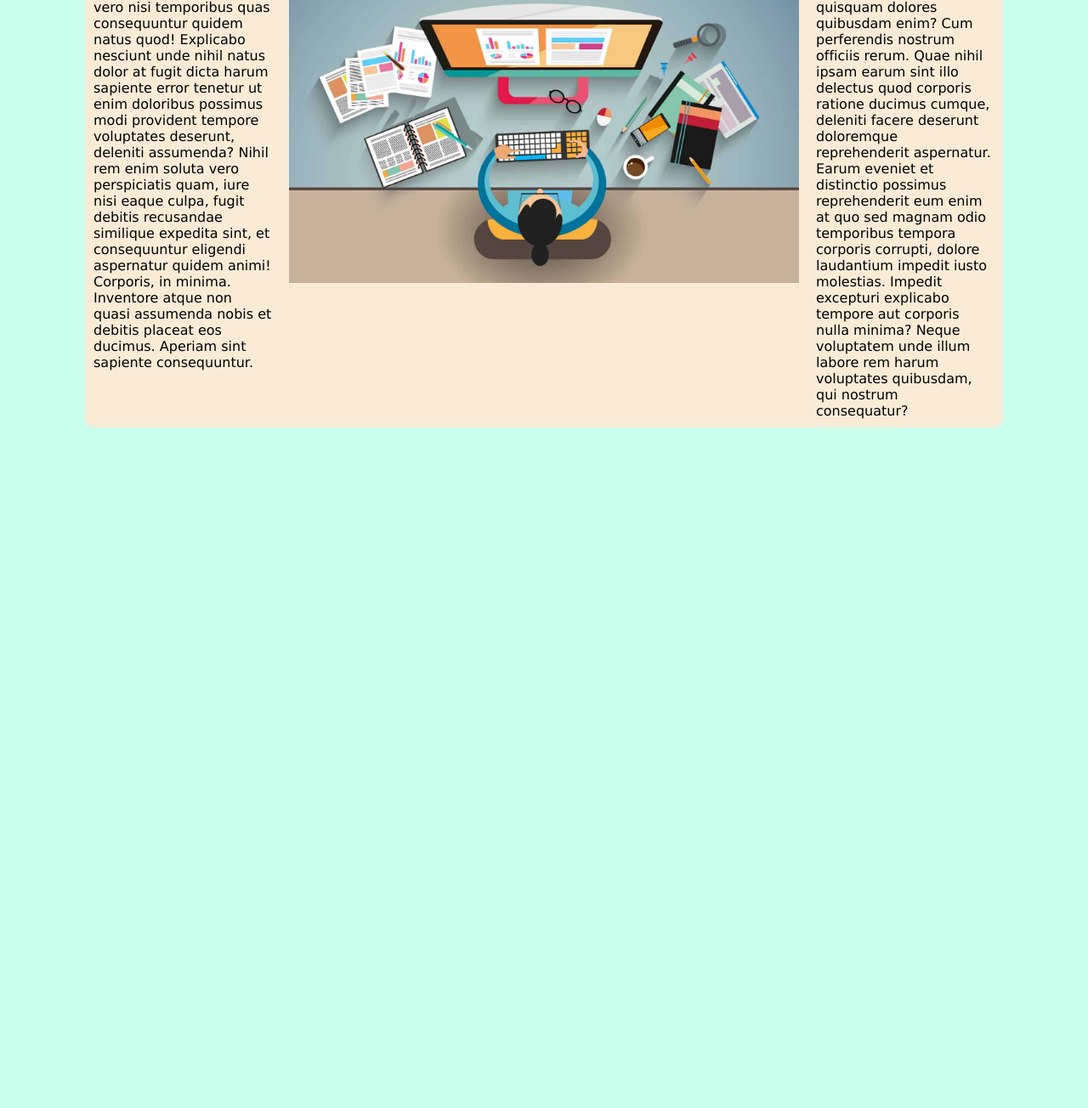
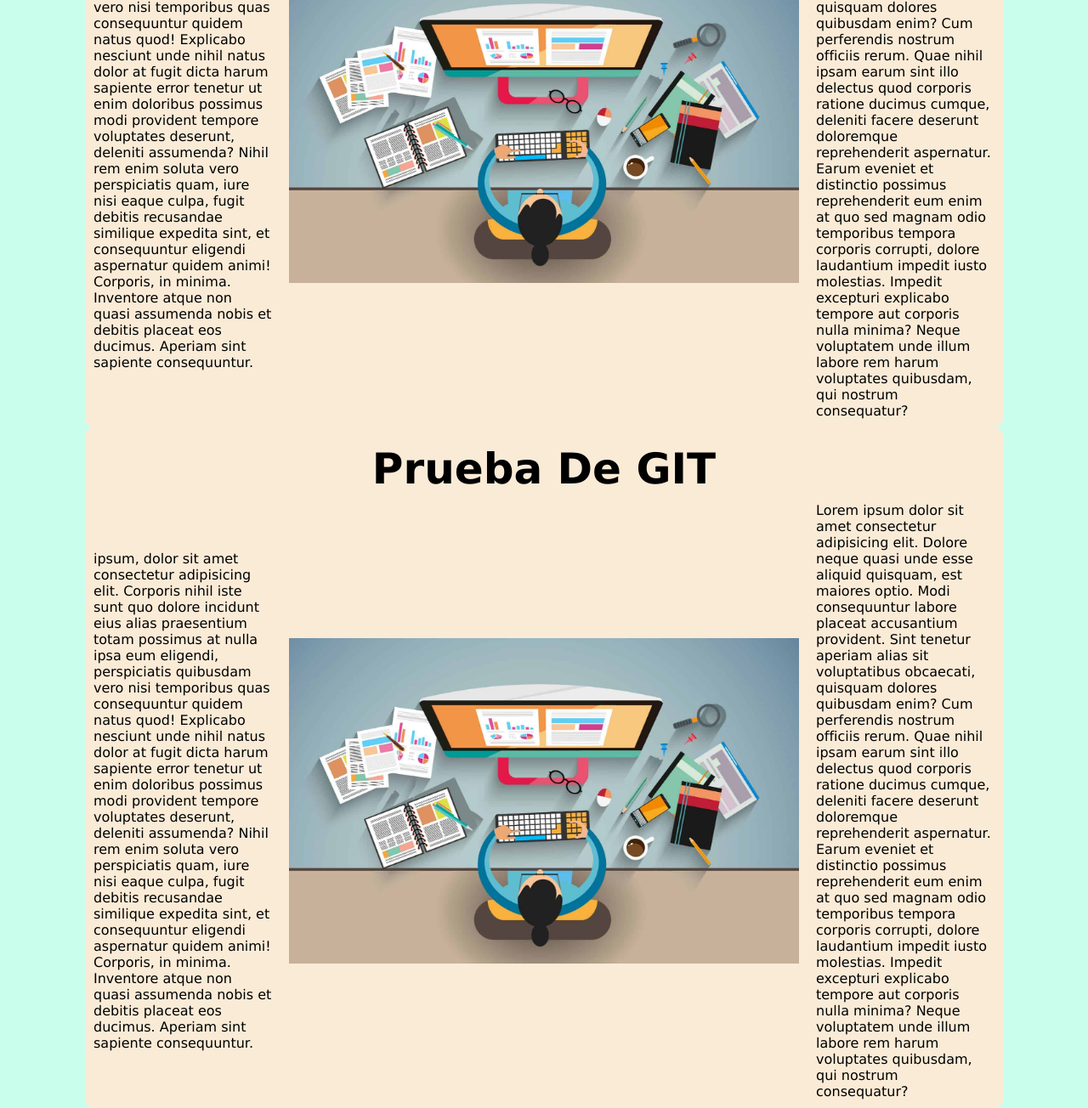
Before and after one commit to Martinrosi/git, a plain HTML site: page index.html in a window 1280 px wide. Shown: the part 347-1651 px from the top of the page at 85% size. Before the commit the page ends 850 px from the top, so only its background shows below. Drawn offline with Linux system fonts and the light colour scheme.

Commit message:
Update index.html
Añadimos una nueva sección

```diff
--- a/index.html
+++ b/index.html
@@ -26,8 +26,14 @@
                 <img src="./img/imagendiseno.jpeg" alt="Prueba" width="600px">
                 <p>Lorem ipsum dolor sit amet consectetur adipisicing elit. Dolore neque quasi unde esse aliquid quisquam, est maiores optio. Modi consequuntur labore placeat accusantium provident. Sint tenetur aperiam alias sit voluptatibus obcaecati, quisquam dolores quibusdam enim? Cum perferendis nostrum officiis rerum. Quae nihil ipsam earum sint illo delectus quod corporis ratione ducimus cumque, deleniti facere deserunt doloremque reprehenderit aspernatur. Earum eveniet et distinctio possimus reprehenderit eum enim at quo sed magnam odio temporibus tempora corporis corrupti, dolore laudantium impedit iusto molestias. Impedit excepturi explicabo tempore aut corporis nulla minima? Neque voluptatem unde illum labore rem harum voluptates quibusdam, qui nostrum consequatur?</p>
             </div>
-
-
+        </section>
+        <section class="seccionUno">
+            <h1>Prueba De GIT</h1>
+            <div>
+                <p>ipsum, dolor sit amet consectetur adipisicing elit. Corporis nihil iste sunt quo dolore incidunt eius alias praesentium totam possimus at nulla ipsa eum eligendi, perspiciatis quibusdam vero nisi temporibus quas consequuntur quidem natus quod! Explicabo nesciunt unde nihil natus dolor at fugit dicta harum sapiente error tenetur ut enim doloribus possimus modi provident tempore voluptates deserunt, deleniti assumenda? Nihil rem enim soluta vero perspiciatis quam, iure nisi eaque culpa, fugit debitis recusandae similique expedita sint, et consequuntur eligendi aspernatur quidem animi! Corporis, in minima. Inventore atque non quasi assumenda nobis et debitis placeat eos ducimus. Aperiam sint sapiente consequuntur.</p>
+                <img src="./img/imagendiseno.jpeg" alt="Prueba" width="600px">
+                <p>Lorem ipsum dolor sit amet consectetur adipisicing elit. Dolore neque quasi unde esse aliquid quisquam, est maiores optio. Modi consequuntur labore placeat accusantium provident. Sint tenetur aperiam alias sit voluptatibus obcaecati, quisquam dolores quibusdam enim? Cum perferendis nostrum officiis rerum. Quae nihil ipsam earum sint illo delectus quod corporis ratione ducimus cumque, deleniti facere deserunt doloremque reprehenderit aspernatur. Earum eveniet et distinctio possimus reprehenderit eum enim at quo sed magnam odio temporibus tempora corporis corrupti, dolore laudantium impedit iusto molestias. Impedit excepturi explicabo tempore aut corporis nulla minima? Neque voluptatem unde illum labore rem harum voluptates quibusdam, qui nostrum consequatur?</p>
+            </div>
         </section>
     </main>
 </body>
```
